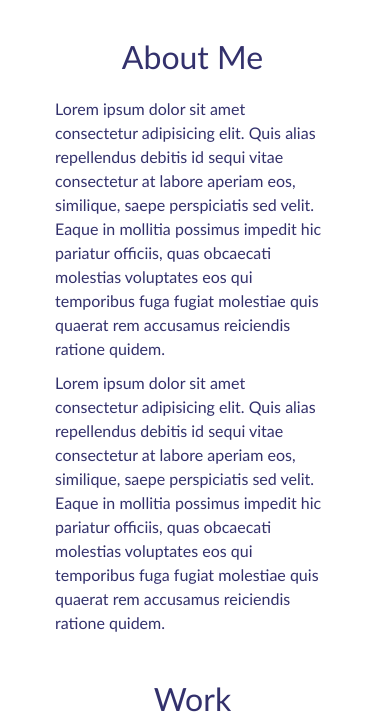
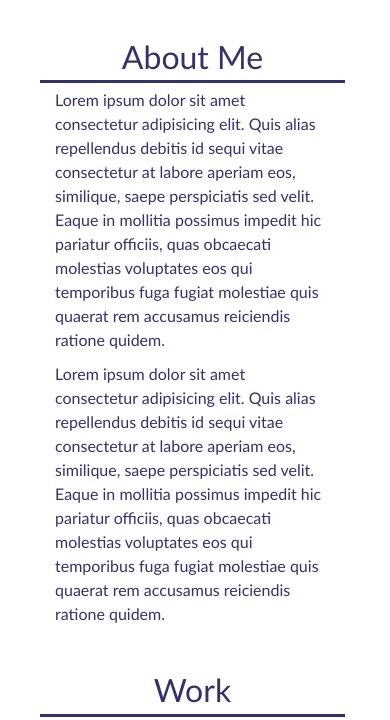
Before and after one commit to Thorbieey/Portfolio-OT-Bootstrap, a plain HTML site: page index.html in a window 390 px wide. Shown: the part 590-1310 px from the top of the page. Drawn offline with nearby package versions, Linux system fonts and the light colour scheme; files whose address does not match are found by name.

Commit message:
added media qury for 50em screens and uodated padding bottom for page-section headings

```diff
--- a/css/style.css
+++ b/css/style.css
@@ -164,3 +164,13 @@ footer{
     border-color: var(--primary-color);
     box-shadow: 6px 3px 9px var(--secondary-color);
 }
+
+/* Media Query */
+@media only screen and (max-width: 50em) {
+
+    #about,
+    #work,
+    #skills {
+    border-bottom: 3px solid var(--tertiary-color);
+    }
+}
--- a/index.html
+++ b/index.html
@@ -69,7 +69,7 @@
         <!-- about me -->
         <div class="row custom-row">
             <section class="col-12 col-sm-2 page-section" id="about">
-                <h2 class="text-center text-sm-right pb-3 pb-sm-0">About Me</h2>
+                <h2 class="text-center text-sm-right pb-1 pb-sm-0">About Me</h2>
             </section>
             <div class="side-accent"></div>
             <div class="col-12 col-sm-8 page-section about">
@@ -80,7 +80,7 @@
         <!-- portfolio container -->
         <div class="row custom-row">
             <section class="col-12 col-sm-2 page-section work" id="work">
-                <h2 class="text-center text-sm-right pb-3 pb-sm-0">Work</h2>
+                <h2 class="text-center text-sm-right pb-1 pb-sm-0">Work</h2>
             </section>
             <div class="side-accent"></div>
             <div class="col-12 col-sm-8 page-section" id="work-portfolio">
@@ -148,7 +148,7 @@
         <!-- Skills -->
         <div class="row custom-row">
             <section class="col-12 col-sm-2 page-section contact" id="skills">
-                <h2 class="text-center text-sm-right pb-3 pb-sm-0">Skills</h2>
+                <h2 class="text-center text-sm-right pb-1 pb-sm-0">Skills</h2>
             </section>
             <div class="side-accent"></div>
             <div class="col-12 col-sm-8 page-section contact-options" >
```
Also changed, not shown: Images/02-portfolio-1.jpg (renamed from Assets/Images/02-portfolio-1.jpg), Images/02-portfolio-2.jpg (renamed from Assets/Images/02-portfolio-2.jpg), Images/02-portfolio-3.jpg (renamed from Assets/Images/02-portfolio-3.jpg), Images/02-portfolio-4.jpg (renamed from Assets/Images/02-portfolio-4.jpg), Images/02-run-buddy.jpg (renamed from Assets/Images/02-run-buddy.jpg), Images/profile-picture.jpg (renamed from Assets/Images/profile-picture.jpg), 4 other files.
